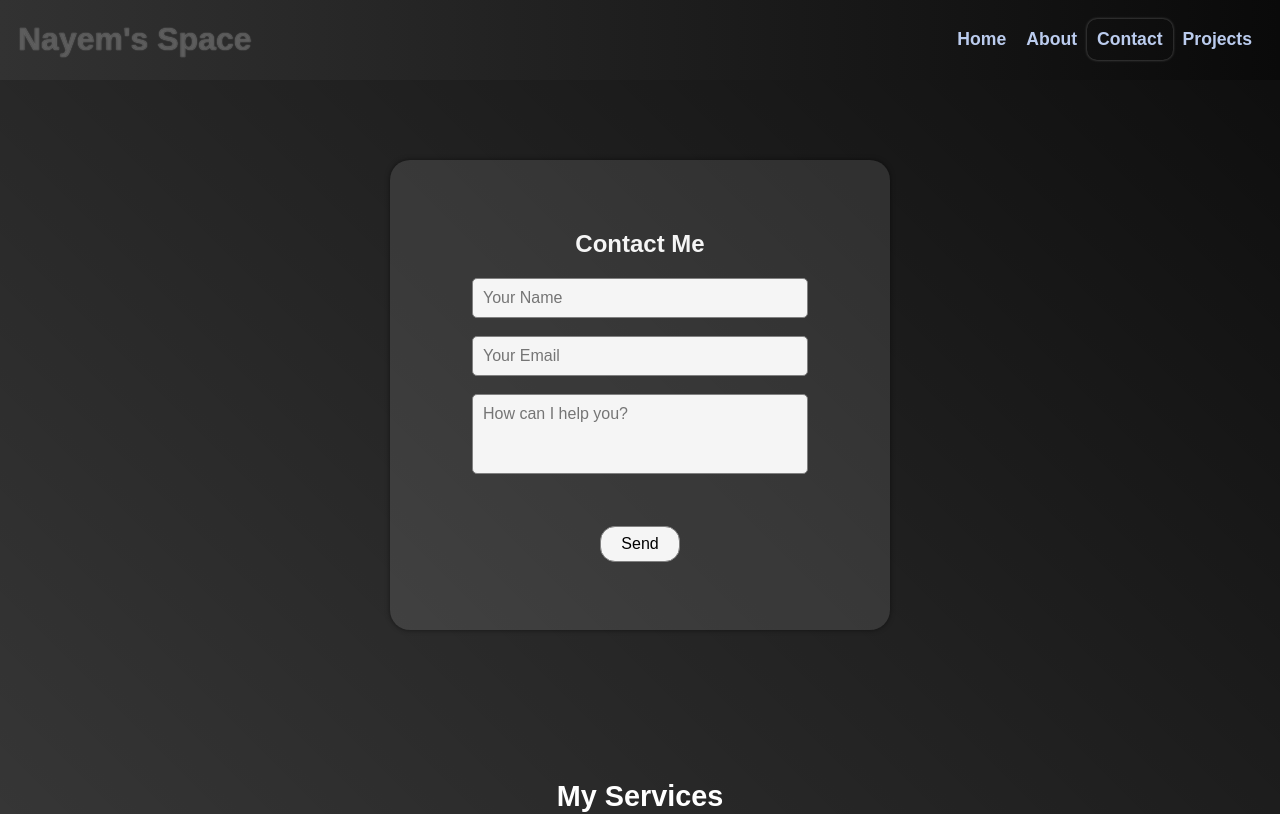
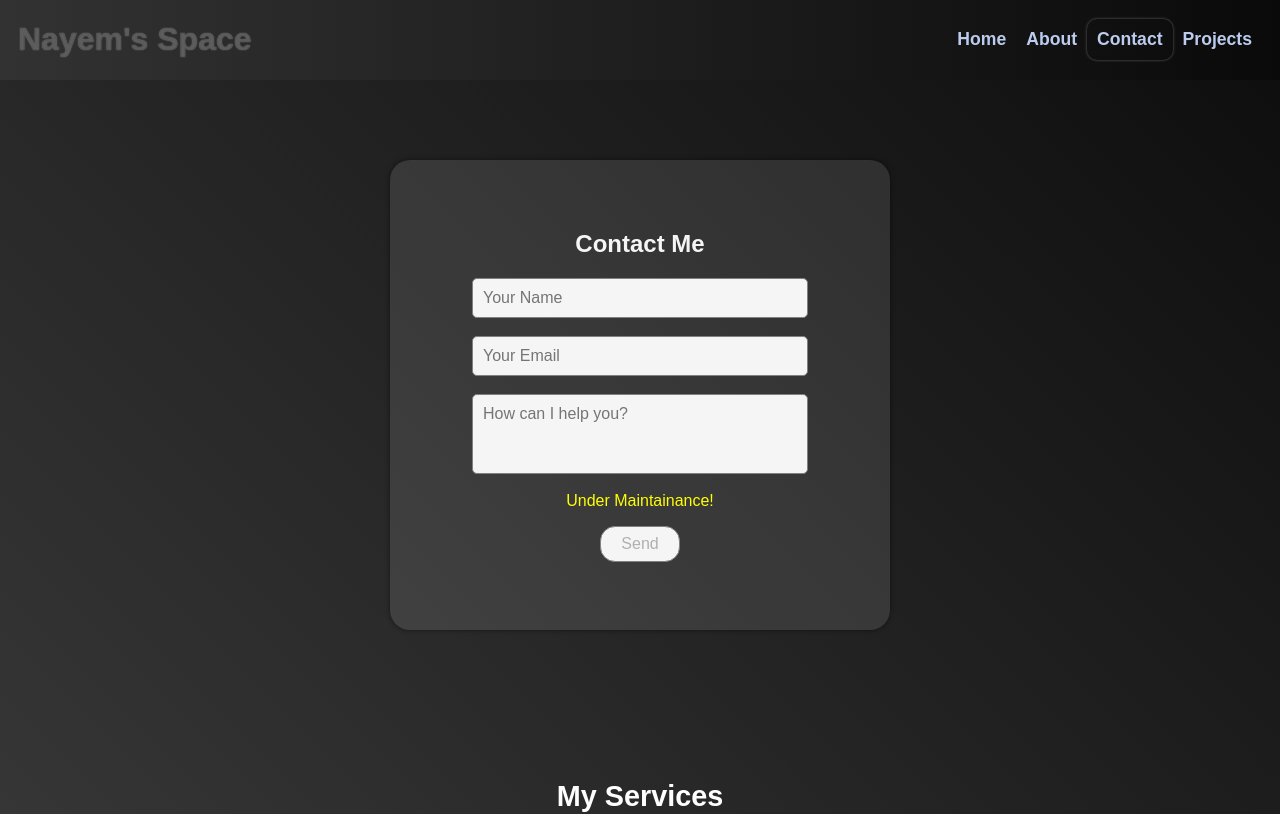
Before and after one commit to nayem-ahmedz/nayem-ahmed, a React (Create React App) app: page /pages/contact in a window 1280 px wide. Shown: the top 814 px of the page. Built offline with nearby package versions, Linux system fonts and the light colour scheme.

Commit message:
Form is not working, flaged as Under Maintainace

```diff
--- a/src/assets/pages-style.css
+++ b/src/assets/pages-style.css
@@ -43,7 +43,7 @@
     resize: none; height: 80px;
 }
 .contact-form > input[type="submit"]{
-    width: auto; padding: 8px 20px; border-radius: 15px; cursor: pointer;
+    width: auto; padding: 8px 20px; border-radius: 15px; cursor: not-allowed;
 }
 .contact-form > input[type="submit"]:hover{
     background-color: black; color: white;
--- a/src/pages/Contact.js
+++ b/src/pages/Contact.js
@@ -3,7 +3,7 @@ import { useEffect, useState } from 'react';
 
 function Contact(){
     useEffect(() => {document.title = 'Contact | Nayem Ahmed'}, []);
-    const [error, setError] = useState('');
+    const [error, setError] = useState('Under Maintainance!');
     const [submitted, setSubmitted] = useState(false);
     const [inputs, setInputs] = useState({
         name: '',
@@ -45,7 +45,7 @@ function Contact(){
                     submitted ? (
                         <h3 className='success-message'>Thank you for your message. <br /> I will get back to you soon</h3>
                     ) : (
-                        <form name="Contact-Form" method="POST" data-netlify-recaptcha="true" className="contact-form" onSubmit={(e) => handleSubmit(e)} netlify>
+                        <form name="Contact-Form" method="POST" data-netlify-recaptcha="true" data-netlify="true" className="contact-form" onSubmit={(e) => handleSubmit(e)}>
                             <input type="hidden" name="form-name" value="Contact-Form" />
 
                             <input type="text" id="name" name="name" value={inputs.name} onChange={(e) => handleInputs(e)} placeholder="Your Name" />
@@ -58,7 +58,7 @@ function Contact(){
                             {
                                 error ? <p id="error-message"> { error } </p> : <p className='invisible-text'>invisible</p>
                             }
-                            <input type="submit" value="Send" id="send-btn" />
+                            <input type="submit" value="Send" id="send-btn" disabled />
                         </form>
                     )
                 }
```
